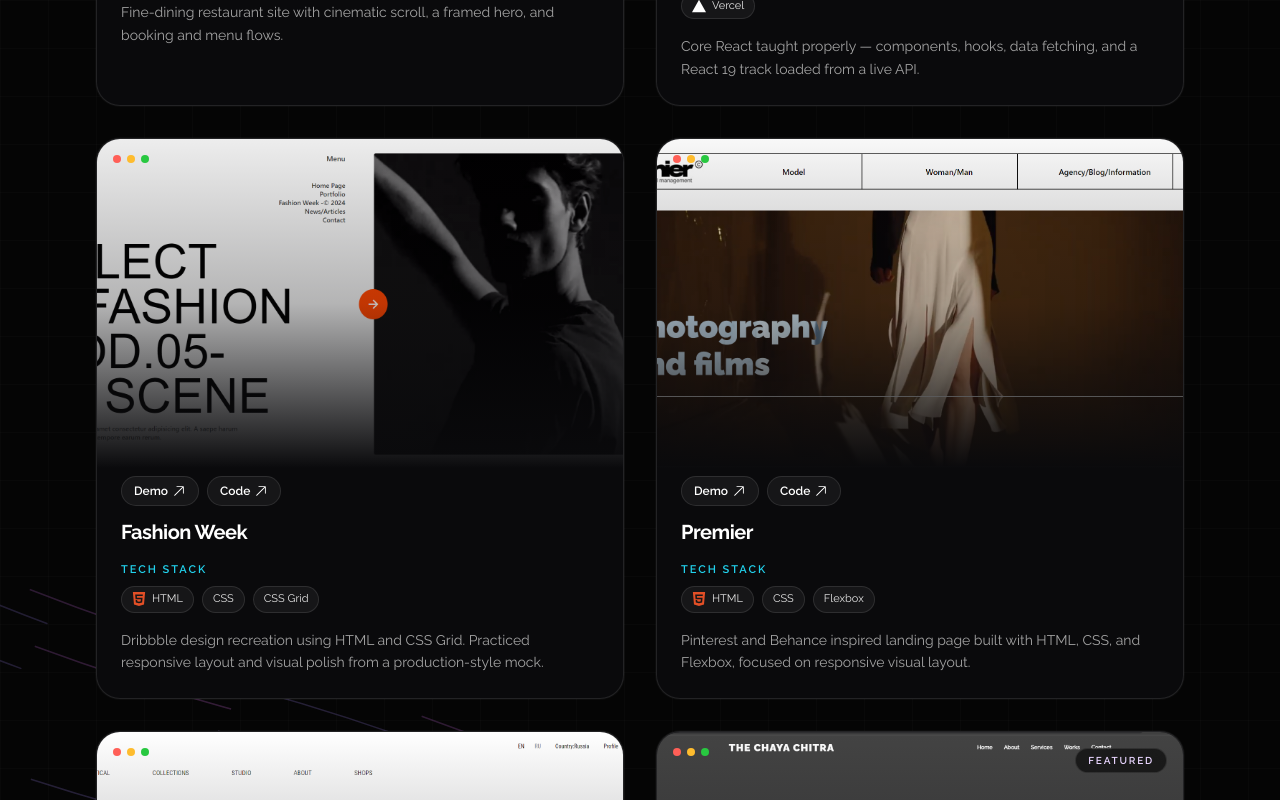
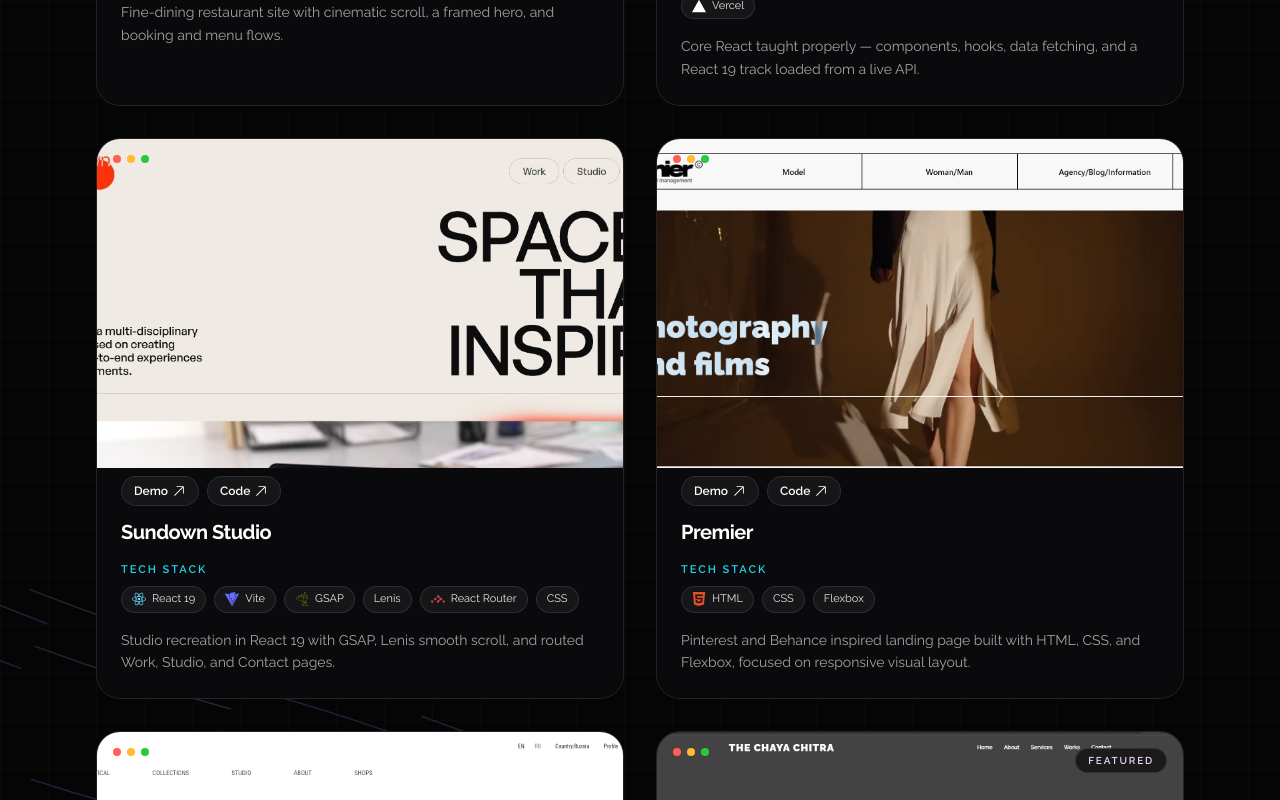
Before and after one commit to Vargos98/personal-portfolio, a React (Vite) app: page / in a window 1280 px wide. Shown: the part 1520-2320 px from the top of the page. Built offline with nearby package versions, Linux system fonts and the light colour scheme.

Commit message:
update: Poster and Projects section

```diff
--- a/src/components/ui/ProjectCard.jsx
+++ b/src/components/ui/ProjectCard.jsx
@@ -25,7 +25,7 @@
       data-animate
       onMouseMove={onMove}
       onMouseLeave={() => setGlow((prev) => ({ ...prev, visible: false }))}
-      className="group relative flex h-full flex-col overflow-hidden rounded-3xl border border-white/10 bg-[#0a0a0c] shadow-[0_0_0_1px_rgba(255,255,255,0.03)] transition-[transform,border-color,box-shadow] duration-500 motion-safe:hover:-translate-y-1.5 hover:border-purple-400/30 hover:shadow-[0_20px_50px_-24px_rgba(168,85,247,0.45)]"
+      className="group relative isolate flex h-full flex-col overflow-hidden rounded-3xl border border-white/10 bg-[#0a0a0c] transition-[transform,border-color,box-shadow] duration-500 motion-safe:hover:-translate-y-1.5 hover:border-purple-400/30 hover:shadow-[0_20px_50px_-24px_rgba(168,85,247,0.45)]"
     >
       <div
         className="pointer-events-none absolute inset-0 z-20 opacity-0 transition-opacity duration-300 group-hover:opacity-100"
@@ -47,16 +47,17 @@
             Featured
           </span>
         ) : null}
-        <img
-          src={project.image}
-          alt={`${project.title} preview`}
-          className="aspect-[16/10] w-full object-cover transition-transform duration-700 motion-safe:group-hover:scale-110"
-          loading="lazy"
-        />
-        <div className="pointer-events-none absolute inset-0 bg-gradient-to-t from-[#0a0a0c] via-[#0a0a0c]/25 to-transparent" />
+        <div className="aspect-[16/10] overflow-hidden">
+          <img
+            src={project.image}
+            alt={`${project.title} preview`}
+            className="h-full w-full object-cover object-top transition-transform duration-700 motion-safe:group-hover:scale-[1.05]"
+            loading="lazy"
+          />
+        </div>
       </div>
 
-      <div className="relative z-10 flex flex-1 flex-col px-5 pb-5 pt-2 sm:px-6 sm:pb-6">
+      <div className="relative z-10 flex flex-1 flex-col bg-[#0a0a0c] px-5 pb-5 pt-2 sm:px-6 sm:pb-6">
         <div className="mb-3 flex items-center gap-2">
           <a
             href={project.demo}
--- a/src/data/projects.js
+++ b/src/data/projects.js
@@ -1,6 +1,6 @@
 import fiesta from '@/assets/images/projects/FiestaLaBlanc.png';
 import reactEssentials from '@/assets/images/projects/React-Essentials.png';
-import fashion from '@/assets/images/projects/fashion-profile.png';
+import sundown from '@/assets/images/projects/SundownStudio.png';
 import premier from '@/assets/images/projects/premier.png';
 import trendline from '@/assets/images/projects/trendline.png';
 import chayaChitra from '@/assets/images/projects/TheChayaChitra.png';
@@ -29,15 +29,15 @@
       'Core React taught properly — components, hooks, data fetching, and a React 19 track loaded from a live API.',
   },
   {
-    id: 'fashion-week',
-    title: 'Fashion Week',
+    id: 'sundown-studio',
+    title: 'Sundown Studio',
     featured: false,
-    image: fashion,
-    demo: 'https://dribble-fashion-week.vercel.app/',
-    code: 'https://github.com/Vargos98/profile-page/tree/main',
-    stack: ['HTML', 'CSS', 'CSS Grid'],
+    image: sundown,
+    demo: 'https://sundown-studio-puce.vercel.app/',
+    code: 'https://github.com/Vargos98/Sundown-website',
+    stack: ['React 19', 'Vite', 'GSAP', 'Lenis', 'React Router', 'CSS'],
     description:
-      'Dribbble design recreation using HTML and CSS Grid. Practiced responsive layout and visual polish from a production-style mock.',
+      'Studio recreation in React 19 with GSAP, Lenis smooth scroll, and routed Work, Studio, and Contact pages.',
   },
   {
     id: 'premier',
--- a/src/data/skills.js
+++ b/src/data/skills.js
@@ -33,6 +33,7 @@
   SiCplusplus,
   SiVite,
   SiGreensock,
+  SiReactrouter,
 } from 'react-icons/si';
 import zustand from '@/assets/images/tech/zustand.svg';
 
@@ -52,6 +53,8 @@
   { id: 'jquery', title: 'jQuery', Icon: SiJquery, color: '#0769AD', group: 'frontend', hidden: true },
   { id: 'vite', title: 'Vite', Icon: SiVite, color: '#646CFF', group: 'devops', hidden: true },
   { id: 'gsap', title: 'GSAP', Icon: SiGreensock, color: '#88CE02', group: 'frontend', hidden: true },
+  { id: 'lenis', title: 'Lenis', group: 'frontend', hidden: true },
+  { id: 'react-router', title: 'React Router', Icon: SiReactrouter, color: '#CA4245', group: 'frontend', hidden: true },
   { id: 'node', title: 'Node.js', Icon: SiNodedotjs, color: '#5FA04E', group: 'backend' },
   { id: 'express', title: 'Express.js', Icon: SiExpress, color: '#FFFFFF', group: 'backend' },
   { id: 'mongo', title: 'MongoDB', Icon: SiMongodb, color: '#47A248', group: 'backend' },
@@ -119,6 +122,8 @@
   Vite: 'vite',
   'REST APIs': 'rest',
   Vercel: 'vercel',
+  Lenis: 'lenis',
+  'React Router': 'react-router',
 };
 
 export function skillFromStackLabel(label) {
```
Also changed, not shown: src/assets/images/projects/SundownStudio.png (added), src/assets/images/projects/fashion-profile.png (deleted).
